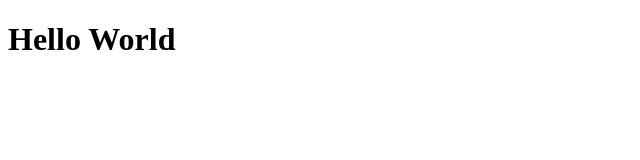
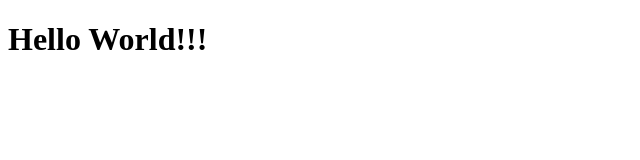
Before and after one commit to nikvladimirovich2/test_hello_world, a plain HTML site: page index.html in a window 1280 px wide. Shown: the full height of the page, 0-640 px from the left. Drawn offline with Linux system fonts and the light colour scheme.

Commit message:
Update index.html

```diff
--- a/index.html
+++ b/index.html
@@ -1,9 +1,9 @@
 <!DOCTYPE html>
 <html>
 <head>
-    <title>Hello World</title>
+    <title>Hello World!!!</title>
 </head>
 <body>
-    <h1>Hello World</h1>
+    <h1>Hello World!!!</h1>
 </body>
 </html>
```
